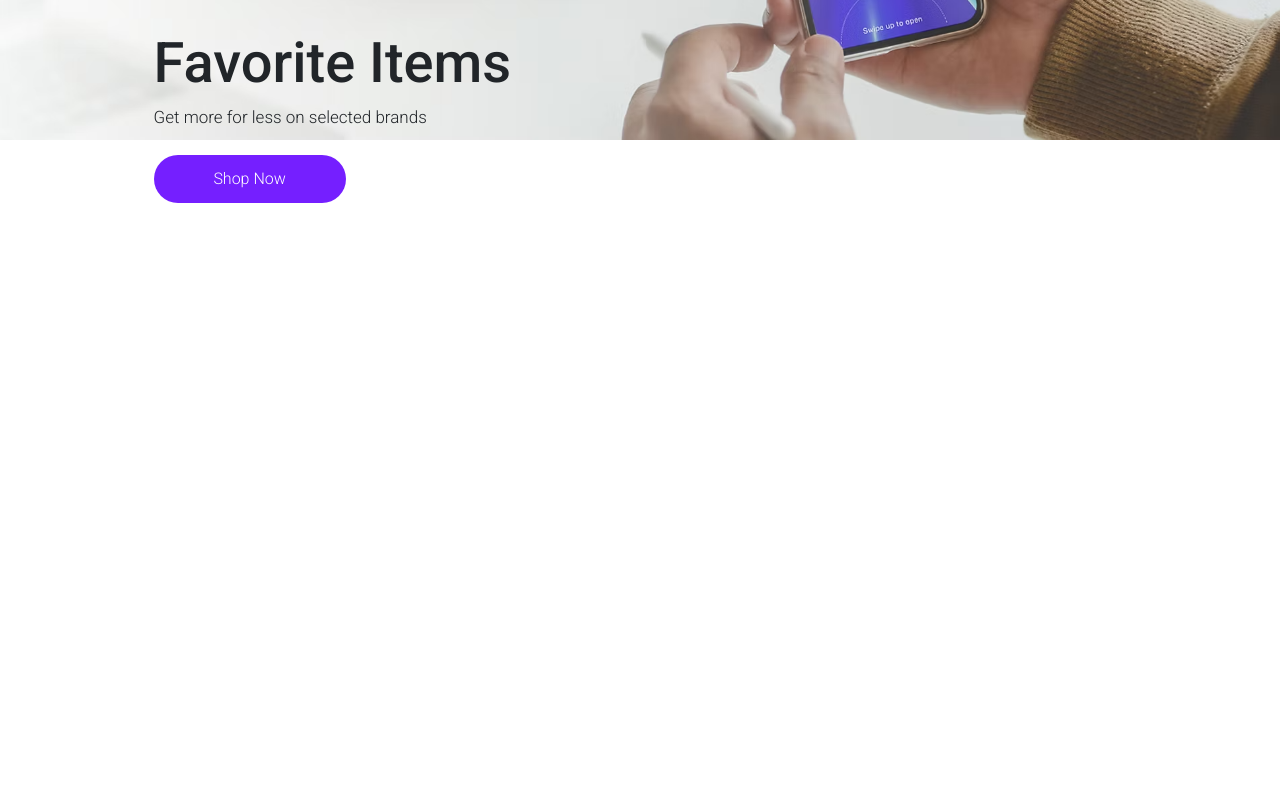
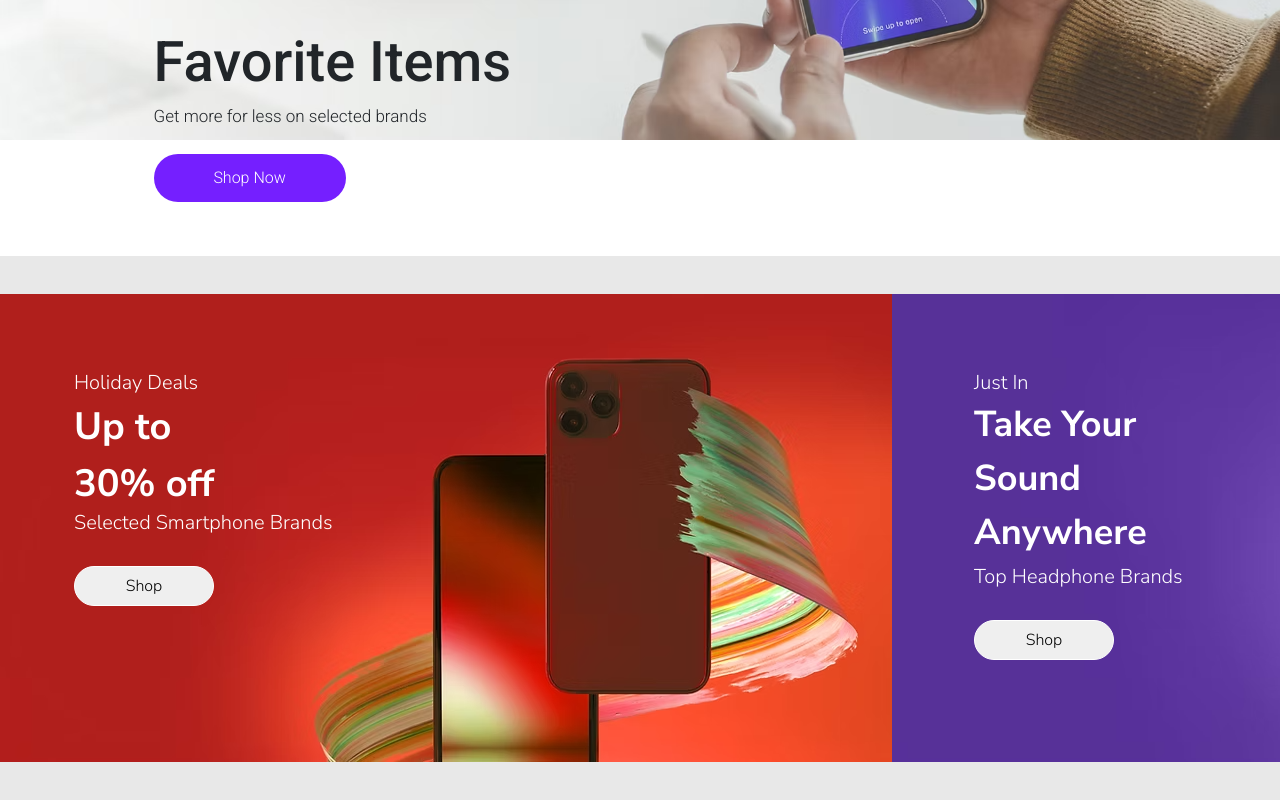
Before and after one commit to sankalptrimade/ecommerce-website, a React (Vite) app: page / in a window 1280 px wide. Shown: the part 456-1256 px from the top of the page. Before the commit the page ends 800 px from the top, so only its background shows below. Built offline with nearby package versions, Linux system fonts and the light colour scheme; a web font is replaced by a local one.

Commit message:
Completed Cards image info with text

```diff
--- a/src/components/InfoImage.jsx
+++ b/src/components/InfoImage.jsx
@@ -6,13 +6,24 @@ import image2 from "./../images/CardImg2.png";
 const InfoImage = () => {
   return (
     <div>
-      <div className="cardImage-parent d-flex justify-content-around">
-        {" "}
+      <div className="cardImage-parent d-flex justify-content-around align-items-center">
         <div className="image1">
           <img src={image1} alt="image1" />
+          <div className="image1-text">
+            <p className="image1-text-1">Holiday Deals</p>
+            <p className="image1-text-2">Up to 30&#37; off</p>
+            <p className="image1-text-3">Selected Smartphone Brands</p>
+            <button type="button" className="btn-image1">Shop</button>
+          </div>
         </div>
         <div className="image2">
           <img src={image2} alt="image2" />
+          <div className="image2-text">
+            <p className="image2-text-1">Just In</p>
+            <p className="image2-text-2">Take Your Sound Anywhere</p>
+            <p className="image2-text-3">Top Headphone Brands</p>
+            <button type="button" className="btn-image2">Shop</button>
+          </div>
         </div>
       </div>
     </div>
--- a/src/main.jsx
+++ b/src/main.jsx
@@ -4,6 +4,7 @@ import Navbar from './components/Navbar'
 import Heading from './components/Heading'
 import CategoryNavigation from './components/CategoryNavigation'
 import ImageSlider from './components/ImageSlider'
+import InfoImage from './components/InfoImage'
 // import ProductDetails from './components/ProductDetails'
 
 
@@ -13,6 +14,7 @@ createRoot(document.getElementById('root')).render(
     <Heading />
     <CategoryNavigation />
     <ImageSlider />
+    <InfoImage />
     {/* <ProductDetails /> */}
   </StrictMode>,
 )
--- a/src/styles/ImageSliderStyles.css
+++ b/src/styles/ImageSliderStyles.css
@@ -4,7 +4,7 @@
 .imageSliderparent {
     position: relative;
     width: 100%;
-    height: 62.9vh;
+    height: 62vh;
     overflow: hidden;
 }
 
@@ -14,7 +14,6 @@
     top: 0px;
     left: 0px;
     width: 100%;
-    /* height: 100%; */
     object-fit: cover;
     opacity: 0;
     transition: opacity 1s ease-in-out;
--- a/src/styles/InfoImageStyles.css
+++ b/src/styles/InfoImageStyles.css
@@ -1,3 +1,149 @@
-/* .cardImage-parent{
+@import url('https://fonts.googleapis.com/css2?family=Nunito+Sans:ital,opsz,wght@0,6..12,200..1000;1,6..12,200..1000&display=swap');
 
-} */
+.cardImage-parent {
+    width: 100%;
+    height: 544px;
+    background-color: #E8E8E8;
+}
+
+.image1 {
+    position: relative;
+}
+
+.image2 {
+    position: relative;
+}
+
+.image1-text {
+    position: absolute;
+    top: 74px;
+    left: 74px;
+    color: white;
+    width: 260px;
+    height: 250px;
+
+}
+
+.image2-text {
+    position: absolute;
+    top: 74px;
+    left: 82px;
+    color: white;
+    width: 230px;
+    height: 315px;
+}
+
+.image1-text-1 {
+    font-size: 20px;
+    font-family: "Nunito Sans", serif;
+    font-optical-sizing: auto;
+    font-weight: 300;
+    font-style: normal;
+    font-variation-settings:
+        "wdth" 100,
+        "YTLC" 500;
+}
+
+.image1-text-2 {
+    font-size: 38px;
+    width: 183px;
+    height: 110px;
+    font-family: "Nunito Sans", serif;
+    font-optical-sizing: auto;
+    font-weight: 700;
+    font-style: normal;
+    font-variation-settings:
+        "wdth" 100,
+        "YTLC" 500;
+}
+
+.image1-text-3 {
+    font-size: 20px;
+    font-family: "Nunito Sans", serif;
+    font-optical-sizing: auto;
+    font-weight: 300;
+    font-style: normal;
+    font-variation-settings:
+        "wdth" 100,
+        "YTLC" 500;
+}
+
+.image2-text-1 {
+    font-size: 20px;
+    font-family: "Nunito Sans", serif;
+    font-optical-sizing: auto;
+    font-weight: 300;
+    font-style: normal;
+    font-variation-settings:
+        "wdth" 100,
+        "YTLC" 500;
+}
+
+.image2-text-2 {
+    font-weight: bolder;
+    font-size: 36px;
+    width: 183px;
+    height: 164px;
+    font-family: "Nunito Sans", serif;
+    font-optical-sizing: auto;
+    font-weight: 700;
+    font-style: normal;
+    font-variation-settings:
+        "wdth" 100,
+        "YTLC" 500;
+}
+
+.image2-text-3{
+    font-size: 20px;
+    font-family: "Nunito Sans", serif;
+    font-optical-sizing: auto;
+    font-weight: 300;
+    font-style: normal;
+    font-variation-settings:
+        "wdth" 100,
+        "YTLC" 500;
+}
+
+.btn-image1 {
+    width: 140px;
+    height: 40px;
+    margin-top: 28px;
+    border: 1px solid white;
+    border-radius: 20px;
+    font-size: 16px;
+    font-family: "Nunito Sans", serif;
+    font-optical-sizing: auto;
+    font-weight: 300;
+    font-style: normal;
+    font-variation-settings:
+        "wdth" 100,
+        "YTLC" 500;
+    transition: background-color .3s, color .3s;
+}
+
+.btn-image2 {
+    width: 140px;
+    height: 40px;
+    margin-top: 28px;
+    border: 1px solid white;
+    border-radius: 20px;
+    font-size: 16px;
+    font-family: "Nunito Sans", serif;
+    font-optical-sizing: auto;
+    font-weight: 300;
+    font-style: normal;
+    font-variation-settings:
+        "wdth" 100,
+        "YTLC" 500;
+    transition: background-color .3s, color .3s;
+}
+
+.btn-image1:hover {
+    background-color: transparent;
+    color: white;
+}
+
+.btn-image2:hover {
+    background-color: transparent;
+    color: white;
+}
```
